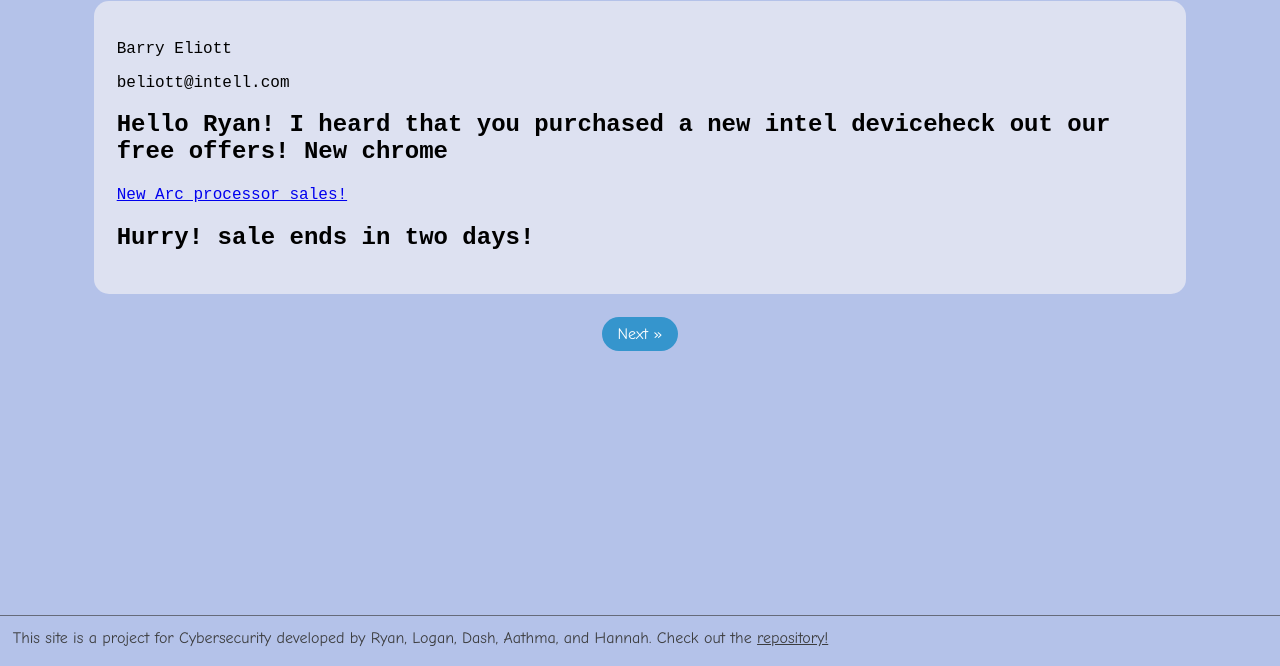
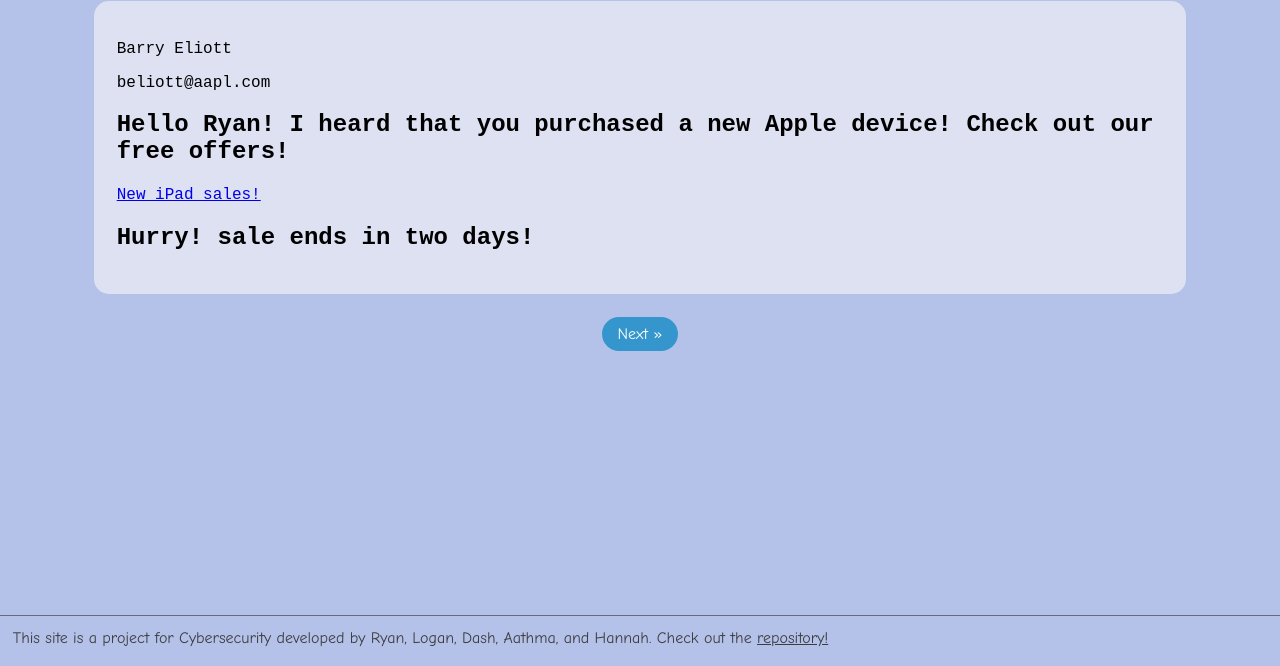
Before and after one commit to nmokey/cybersecurityQuiz, a plain HTML site: page quiz/question1.html in a window 1280 px wide. Shown: the part 134-800 px from the top of the page. Drawn offline with Linux system fonts and the light colour scheme.

Commit message:
Update question 1

```diff
--- a/quiz/question1.html
+++ b/quiz/question1.html
@@ -23,12 +23,12 @@
 
             <div class="question">
                 <p>Barry Eliott</p>
-                <p>beliott@intell.com</p>
+                <p>beliott@aapl.com</p>
 
-                <h2>Hello Ryan! I heard that you purchased a new intel deviceheck out our free offers! New chrome </h2>
-                <a href="https://www.intel.com/content/ww/us/products/docs/discrete-gpus/arc/workstations/a-series/overview.html"
+                <h2>Hello Ryan! I heard that you purchased a new Apple device! Check out our free offers!</h2>
+                <a href="https://www.apple.com/buy/ipad-air"
                     target="_blank" rel="noopener noreferrer">
-                    New Arc processor sales!</a>
+                    New iPad sales!</a>
                 <h2>Hurry! sale ends in two days!</h2>
             </div>
 
```
